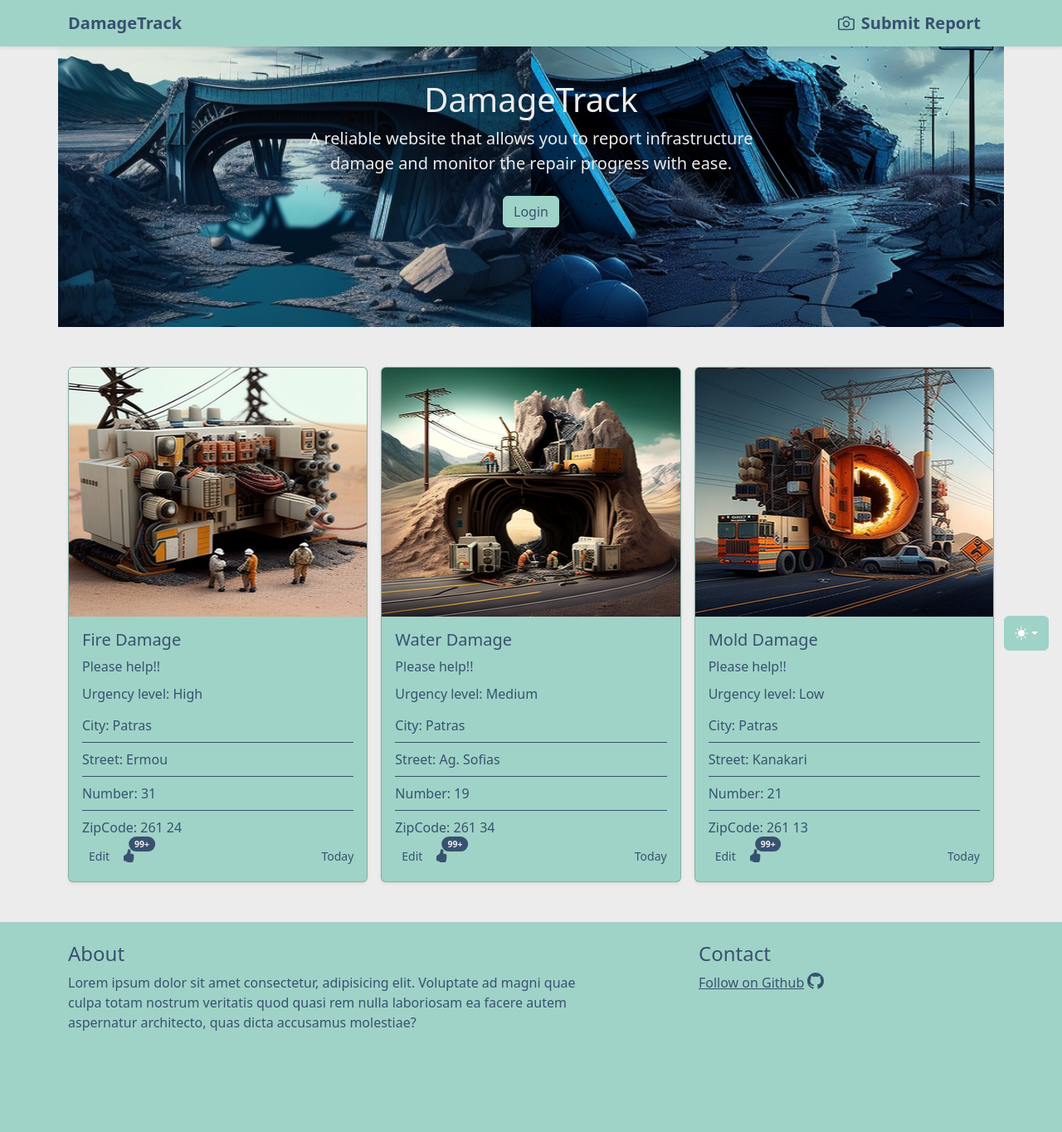
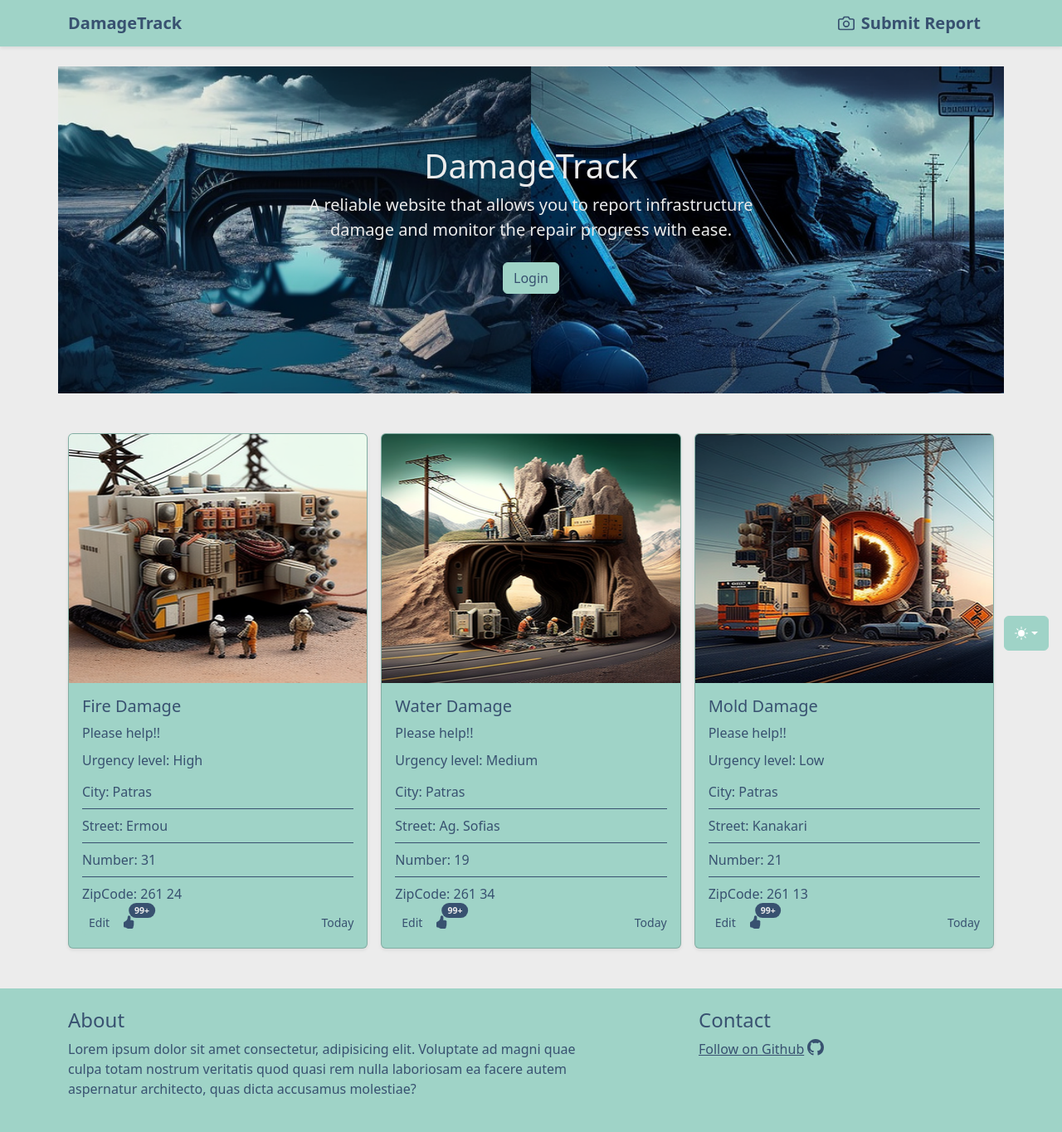
Before and after one commit to inikolaou/DamageTrack, a web app: file index.html in a window 1280 px wide. Shown: the whole page at 83% size. Before the commit the page ends 1242 px from the top, so only its background shows below. Run offline with its HTML, style and script files only (its server is not run), Linux system fonts and the light colour scheme.

Commit message:
Fix margin between navbar and header

```diff
--- a/static/index.css
+++ b/static/index.css
@@ -11,8 +11,20 @@
 }
 
 [data-bs-theme=dark] {
-    --bs-body-bg: #385170; /* For article and footer color */
+    --bs-body-bg: #142d4c; /* For article and footer color */
     --bs-btn-hover-bg: #ececec;
+}
+
+[data-bs-theme=dark] .card {
+    --bs-card-bg: #385170;
+}
+
+[data-bs-theme=dark] footer {
+    background-color: #385170;
+}
+
+[data-bs-theme=dark] .list-group-item {
+    background-color: #385170;
 }
 
 [data-bs-theme=dark] .bg-info { /* for like button */
@@ -58,9 +70,21 @@
     --bs-secondary-color: #385170;
     --bs-heading-color: #385170;
     --bs-body-color: #385170;
-    --bs-body-bg: #9fd3c7;
+    --bs-body-bg: #ececec;
     --bs-btn-bg: #385170;
     --bs-btn-hover-bg: #385170;
+}
+
+[data-bs-theme=light] .card {
+    --bs-card-bg: #9fd3c7;
+}
+
+[data-bs-theme=light] footer {
+    background-color: #9fd3c7;
+}
+
+[data-bs-theme=light] .list-group-item {
+    background-color: #9fd3c7;
 }
 
 [data-bs-theme=light] .fw-light {
@@ -129,6 +153,10 @@
 
 [data-bs-theme=light] .list-group-item {
     border-bottom: 1px solid #385170;
+}
+
+header {
+    margin-bottom: 5em;
 }
 
 .list-group-item {
```
